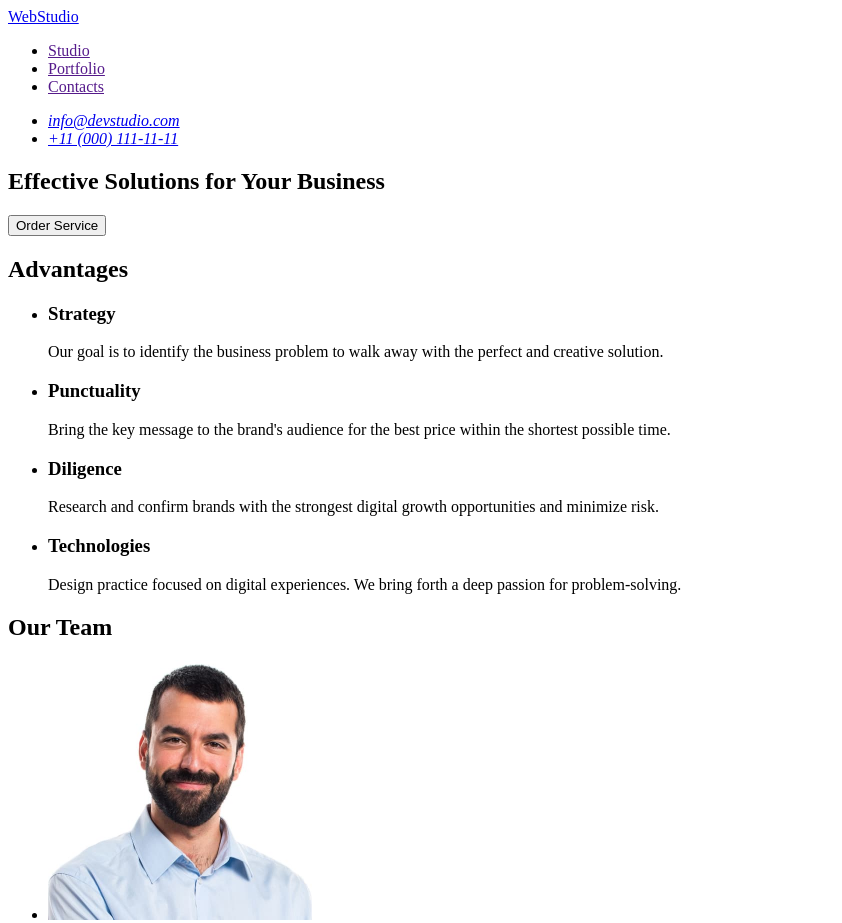
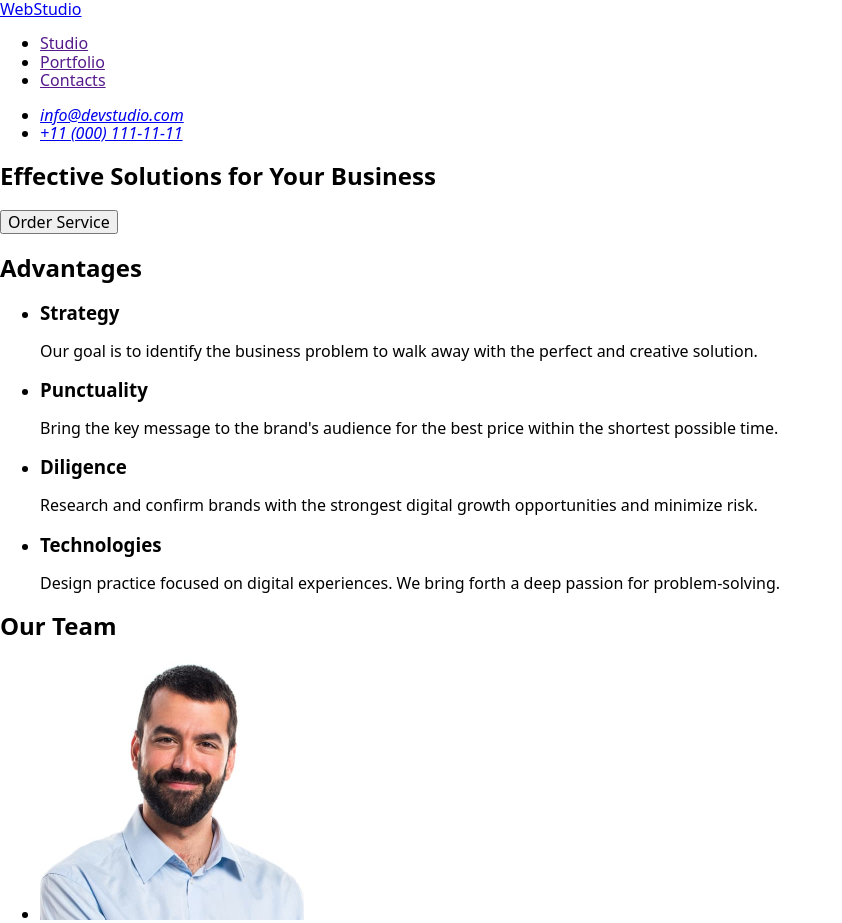
Before and after one commit to svitlana-shumal/goit-markup-hw-06, a plain HTML site: page index.html in a window 1280 px wide. Shown: the top 923 px of the page, without its empty margins (0-842 px from the left). Drawn offline with nearby package versions, Linux system fonts and the light colour scheme.

Commit message:
commit message

```diff
--- a/css/styles.css
+++ b/css/styles.css
@@ -0,0 +1,7 @@
+header {
+  width: 1440px;
+  height: 72px;
+}
+section {
+  background: #2e2f42;
+}
--- a/index.html
+++ b/index.html
@@ -5,7 +5,7 @@
     <meta charset="UTF-8">
     <meta name="viewport" content="width=device-width, initial-scale=1.0">
     <title>Document</title>
-    <link rel="stylesheet" href="./css/styles.css" />
+    <link rel="stylesheet" href="https://cdnjs.cloudflare.com/ajax/libs/modern-normalize/3.0.1/modern-normalize.css">
 </head>
 
 <body>
@@ -31,10 +31,13 @@
         </address>
     </header>
     <main>
+        <!--Hero-->
         <section>
             <h1>Effective Solutions for Your Business</h1>
             <button type="button">Order Service</button>
         </section>
+        <!--endHero-->
+        <!--Advantages-->
         <section>
             <h2>Advantages</h2>
             <ul>
@@ -60,6 +63,8 @@
                 </li>
             </ul>
         </section>
+        <!--endAdvantages-->
+        <!--Our Team-->
         <section>
             <h2>Our Team</h2>
             <ul>
@@ -85,6 +90,8 @@
                 </li>
             </ul>
         </section>
+        <!--endOur Team-->
+        <!--Portfolio-->
         <section>
             <h2>Our Portfolio</h2>
             <ul>
@@ -121,6 +128,7 @@
                 </li>
             </ul>
         </section>
+        <!--endPortfolio-->
     </main>
     <footer>
         <a href="./index.html" target="_self">WebStudio</a>
```
